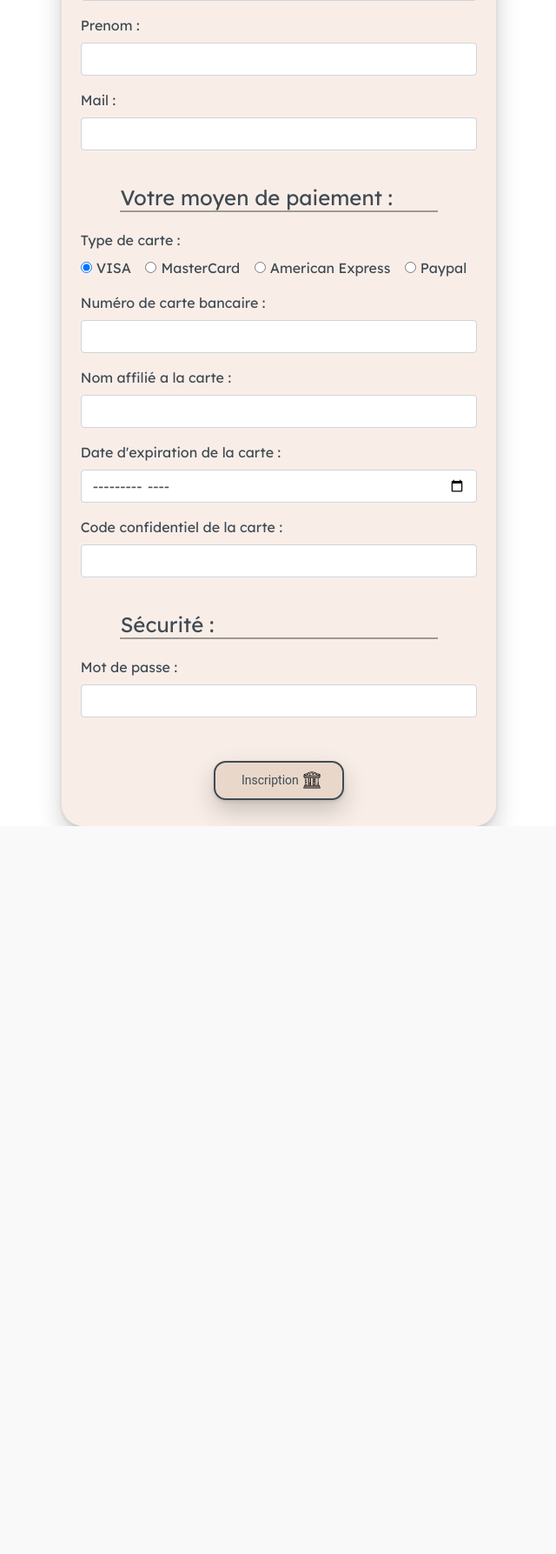
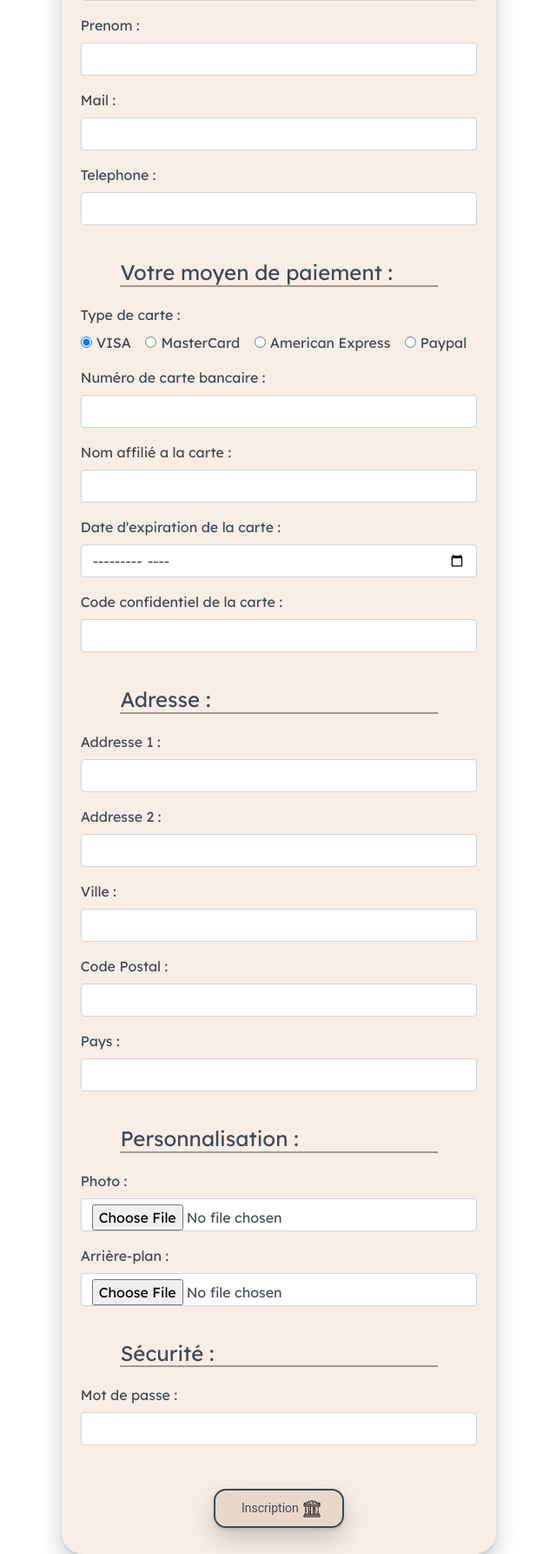
Before and after one commit to rlouazon/ING2-TD14-GR3_PJ-PISCINE_AgoraFrancia, a PHP site: page /inscription.php in a window 1280 px wide. Shown: the part 303-2090 px from the top of the page at 87% size, without its empty margins (319-959 px from the left). Before the commit the page ends 1253 px from the top, so only its background shows below. Run offline with PHP 8.4, Linux system fonts and the light colour scheme.

Commit message:
inscription - ajout des champs

```diff
--- a/blocs/init_connexion.php
+++ b/blocs/init_connexion.php
@@ -1,4 +1,6 @@
 <?php
+
+    echo $init_connexion_login."     ".$init_connexion_pass;
 
     $requete = "SELECT id FROM utilisateurs WHERE mail = \"" . $init_connexion_login . "\" and password = \"" . $init_connexion_pass . "\"";
     $result = mysqli_query($db_handle, $requete);
--- a/inscription.php
+++ b/inscription.php
@@ -5,64 +5,103 @@
 <div class="centre">
     <form method="post">
         <h1 class="text-center">Inscription</h1>
+
         <div class="form-group">
             <h4>Vos informations :</h4>
             <label for="nom">Nom :</label>
-            <input type="text" class="form-control" id="nom" name="nom" maxlength="256" required>
+            <input type="text" class="form-control" name="nom" maxlength="256" required>
         </div>
         <div class="form-group">
             <label for="prenom">Prenom :</label>
-            <input type="text" class="form-control" id="prenom" name="prenom" maxlength="256" required>
+            <input type="text" class="form-control" name="prenom" maxlength="256" required>
         </div>
         <div class="form-group">
             <label for="mail">Mail :</label>
-            <input type="email" class="form-control" id="mail" name="mail" maxlength="256" required>
+            <input type="email" class="form-control" name="mail" maxlength="256" required>
         </div>
+        <div class="form-group">
+            <label for="mail">Telephone :</label>
+            <input type="tel" class="form-control" name="tel" maxlength="256" required>
+        </div>
+
         <div class="form-group">
             <h4>Votre moyen de paiement :</h4>
             <label>Type de carte :</label><br>
             <div class="form-check form-check-inline">
-                <input class="form-check-input" type="radio" name="bank_type" id="visa" value="0" checked>
+                <input class="form-check-input" type="radio" name="bank_type" value="0" checked>
                 <label class="form-check-label" for="visa">VISA</label>
             </div>
             <div class="form-check form-check-inline">
-                <input class="form-check-input" type="radio" name="bank_type" id="mastercard" value="1">
+                <input class="form-check-input" type="radio" name="bank_type" value="1">
                 <label class="form-check-label" for="mastercard">MasterCard</label>
             </div>
             <div class="form-check form-check-inline">
-                <input class="form-check-input" type="radio" name="bank_type" id="amex" value="2">
+                <input class="form-check-input" type="radio" name="bank_type" value="2">
                 <label class="form-check-label" for="amex">American Express</label>
             </div>
             <div class="form-check form-check-inline">
-                <input class="form-check-input" type="radio" name="bank_type" id="paypal" value="3">
+                <input class="form-check-input" type="radio" name="bank_type" value="3">
                 <label class="form-check-label" for="paypal">Paypal</label>
             </div>
         </div>
         <div class="form-group">
             <label for="bank_carte">Numéro de carte bancaire :</label>
-            <input type="number" class="form-control" id="bank_carte" name="bank_carte" min="999999999999999" max="10000000000000000" required>
+            <input type="number" class="form-control" name="bank_carte" min="999999999999999" max="10000000000000000" required>
         </div>
         <div class="form-group">
             <label for="bank_nom">Nom affilié a la carte :</label>
-            <input type="text" class="form-control" id="bank_nom" name="bank_nom" maxlength="256" required>
+            <input type="text" class="form-control"name="bank_nom" maxlength="256" required>
         </div>
         <div class="form-group">
             <label for="bank_date">Date d'expiration de la carte :</label>
-            <input type="month" class="form-control" id="bank_date" name="bank_date" min="2024-01" required>
+            <input type="month" class="form-control" name="bank_date" min="2024-01" required>
         </div>
         <div class="form-group">
             <label for="bank_code">Code confidentiel de la carte :</label>
-            <input type="number" class="form-control" id="bank_code" name="bank_code" max="10000" required>
+            <input type="number" class="form-control" name="bank_code" max="10000" required>
         </div>
+
+        <div class="form-group">
+            <h4>Adresse :</h4>
+            <label for="addr1">Addresse 1 :</label>
+            <input type="text" class="form-control" name="addr1" maxlength="256" required>
+        </div>
+        <div class="form-group">
+            <label for="addr2">Addresse 2 :</label>
+            <input type="text" class="form-control" name="addr2" maxlength="256">
+        </div>
+        <div class="form-group">
+            <label for="ville">Ville :</label>
+            <input type="text" class="form-control" name="ville" maxlength="256" required>
+        </div>
+        <div class="form-group">
+            <label for="codepostal">Code Postal :</label>
+            <input type="number" class="form-control" name="codepostal" max="100000" required>
+        </div>
+        <div class="form-group">
+            <label for="pays">Pays :</label>
+            <input type="text" class="form-control" name="pays" maxlength="256" required>
+        </div>
+
+        <div class="form-group">
+            <h4>Personnalisation :</h4>
+            <label for="nom">Photo :</label>
+            <input type="file" class="form-control" accept=".png,.jpg,.jpeg" name="photo" required>
+        </div>
+        <div class="form-group">
+            <label for="nom">Arrière-plan :</label>
+            <input type="file" class="form-control" accept=".png,.jpg,.jpeg" name="background" required>
+        </div>
+
         <div class="form-group">
             <h4>Sécurité :</h4>
             <label for="password">Mot de passe :</label>
-            <input type="password" class="form-control" id="password" name="password" required>
+            <input type="password" class="form-control" name="password" required>
         </div>
+
         <button type="submit" name="Inscription" class="btn">Inscription    <img src="CSS/images/inscription.png" alt="logo" class="imgInscription"></button>
     </form>
 </div>
-
 <?php
     if(isset($_POST['Inscription'])){
         $condition = 0;
@@ -115,7 +154,7 @@
             if(isset($_GET["redir"])){
                 if($_GET["redir"] != ""){
                     echo $_GET["redir"];
-                    echo "<script>setTimeout(() => window.location.replace(\"".base64_decode($_GET["redir"]."=")."\"), 3000);</script>";
+                    echo "<script>setTimeout(() => window.location.replace(\"".base64_decode($_GET["redir"])."\"), 3000);</script>";
                 }
             }
 
```
Also changed, not shown: connexion.php (added, +37 -0 lines).
